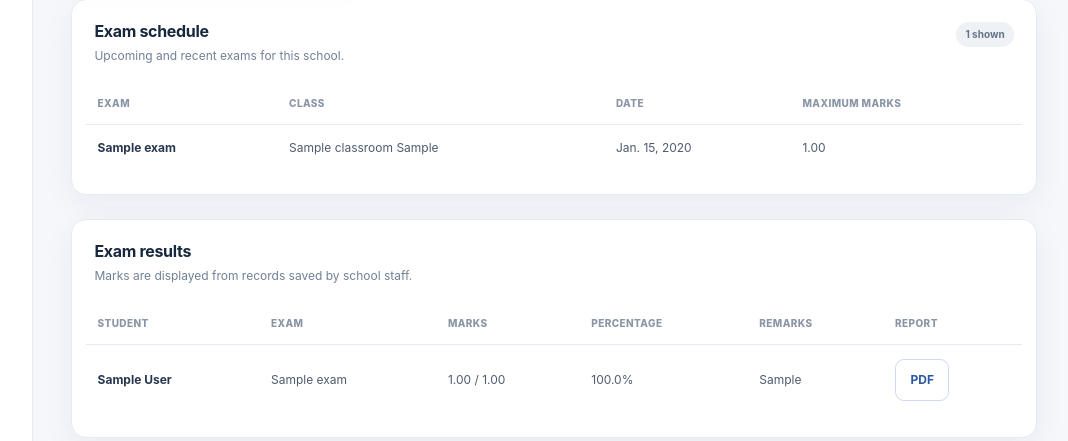
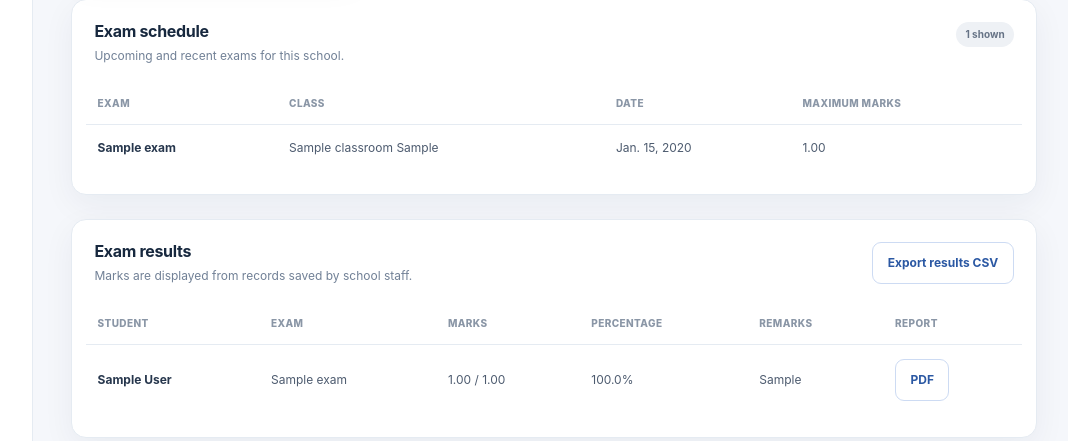
Before and after one commit to pk8873/My_school, a Django app: page /academics/ in a window 1280 px wide. Shown: the part 1545-1986 px from the top of the page, without its empty margins (205-1273 px from the left). Run offline with Django 5.2, Linux system fonts and the light colour scheme; a user stored in the database is signed in; tables that the repository leaves empty hold one stand-in row (values such as "Sample post").

Commit message:
feat: add exam results CSV export link

```diff
--- a/templates/schools/academics.html
+++ b/templates/schools/academics.html
@@ -14,7 +14,7 @@
 
 <section class="panel mt-4"><div class="panel-heading"><div><h2>Exam schedule</h2><p>Upcoming and recent exams for this school.</p></div><span class="status-pill">{{ exams|length }} shown</span></div><div class="table-responsive"><table class="table table-hover align-middle"><thead><tr><th>Exam</th><th>Class</th><th>Date</th><th>Maximum marks</th></tr></thead><tbody>{% for exam in exams %}<tr><td><strong>{{ exam.title }}</strong></td><td>{{ exam.classroom|default:"All classes" }}</td><td>{{ exam.exam_date }}</td><td>{{ exam.max_marks }}</td></tr>{% empty %}<tr><td colspan="4" class="empty-state">No exams have been scheduled yet.</td></tr>{% endfor %}</tbody></table></div></section>
 
-<section class="panel mt-4"><div class="panel-heading"><div><h2>{% if role == "parent" or role == "student" %}My child’s results{% else %}Exam results{% endif %}</h2><p>Marks are displayed from records saved by school staff.</p></div></div><div class="table-responsive"><table class="table table-hover align-middle"><thead><tr><th>Student</th><th>Exam</th><th>Marks</th><th>Percentage</th><th>Remarks</th><th>Report</th></tr></thead><tbody>{% for result in results %}<tr><td><strong>{{ result.student.first_name }} {{ result.student.last_name }}</strong></td><td>{{ result.exam.title }}</td><td>{{ result.marks_obtained }} / {{ result.exam.max_marks }}</td><td>{{ result.percentage }}%</td><td>{{ result.remarks|default:"—" }}</td><td><a class="btn btn-sm btn-outline-primary" href="{% url 'student_report_card_pdf' result.student_id %}?school={{ membership.school_id }}">PDF</a></td></tr>{% empty %}<tr><td colspan="6" class="empty-state">{% if role == "student" %}Student accounts need a verified student-profile link before private results can be shown. Contact the school office.{% else %}No results are available for this view yet.{% endif %}</td></tr>{% endfor %}</tbody></table></div></section>
+<section class="panel mt-4"><div class="panel-heading"><div><h2>{% if role == "parent" or role == "student" %}My child’s results{% else %}Exam results{% endif %}</h2><p>Marks are displayed from records saved by school staff.</p></div>{% if can_manage %}<a class="btn btn-sm btn-outline-primary" href="{% url 'export_csv' 'exam-results' %}?school={{ membership.school_id }}">Export results CSV</a>{% endif %}</div><div class="table-responsive"><table class="table table-hover align-middle"><thead><tr><th>Student</th><th>Exam</th><th>Marks</th><th>Percentage</th><th>Remarks</th><th>Report</th></tr></thead><tbody>{% for result in results %}<tr><td><strong>{{ result.student.first_name }} {{ result.student.last_name }}</strong></td><td>{{ result.exam.title }}</td><td>{{ result.marks_obtained }} / {{ result.exam.max_marks }}</td><td>{{ result.percentage }}%</td><td>{{ result.remarks|default:"—" }}</td><td><a class="btn btn-sm btn-outline-primary" href="{% url 'student_report_card_pdf' result.student_id %}?school={{ membership.school_id }}">PDF</a></td></tr>{% empty %}<tr><td colspan="6" class="empty-state">{% if role == "student" %}Student accounts need a verified student-profile link before private results can be shown. Contact the school office.{% else %}No results are available for this view yet.{% endif %}</td></tr>{% endfor %}</tbody></table></div></section>
 
 <section class="panel mt-4"><div class="panel-heading"><div><h2>Homework</h2><p>Instructions, due dates and submission status.</p></div></div><div class="homework-list">{% for item in homework_items %}<article class="notice-card"><div class="notice-meta">{{ item.classroom|default:"All classes" }} · Assigned {{ item.assigned_date }}{% if item.due_date %} · Due {{ item.due_date }}{% endif %}</div><h3>{{ item.title }}</h3><p>{{ item.instructions|linebreaksbr }}</p>{% if role == "student" %}<p class="mb-2">{% for submission in my_submissions %}{% if submission.homework_id == item.id %}<span class="status-pill">{{ submission.get_status_display }}</span>{% if submission.teacher_feedback %}<span class="d-block mt-2"><strong>Teacher feedback:</strong> {{ submission.teacher_feedback|linebreaksbr }}</span>{% endif %}{% endif %}{% endfor %}</p><a class="btn btn-sm btn-primary" href="{% url 'homework_submit' item.id %}?school={{ membership.school_id }}">Submit / update work</a>{% elif role == "parent" %}<p class="text-secondary small">{% for submission in my_submissions %}{% if submission.homework_id == item.id %}{{ submission.student.first_name }}: {{ submission.get_status_display }}{% if submission.teacher_feedback %} — {{ submission.teacher_feedback }}{% endif %}{% endif %}{% endfor %}</p>{% endif %}</article>{% empty %}<p class="empty-state">No homework has been published yet.</p>{% endfor %}</div></section>
 {% if can_manage %}<section class="panel mt-4"><div class="panel-heading"><div><h2>Student submissions to review</h2><p>Update status and add feedback for your school’s submissions.</p></div><span class="status-pill">{{ review_rows|length }} shown</span></div>{% for row in review_rows %}<article class="notice-card"><div class="notice-meta">{{ row.submission.student }} · {{ row.submission.homework.title }} · {{ row.submission.submitted_at|date:"d M Y, g:i A" }}</div><p>{{ row.submission.submission_text|linebreaksbr }}</p><form method="post" action="{% url 'homework_review' row.submission.id %}?school={{ membership.school_id }}">{% csrf_token %}{{ row.form.as_p }}<button class="btn btn-sm btn-outline-primary" type="submit">Save feedback</button></form></article>{% empty %}<p class="empty-state">No student submissions yet.</p>{% endfor %}</section>{% endif %}
```
